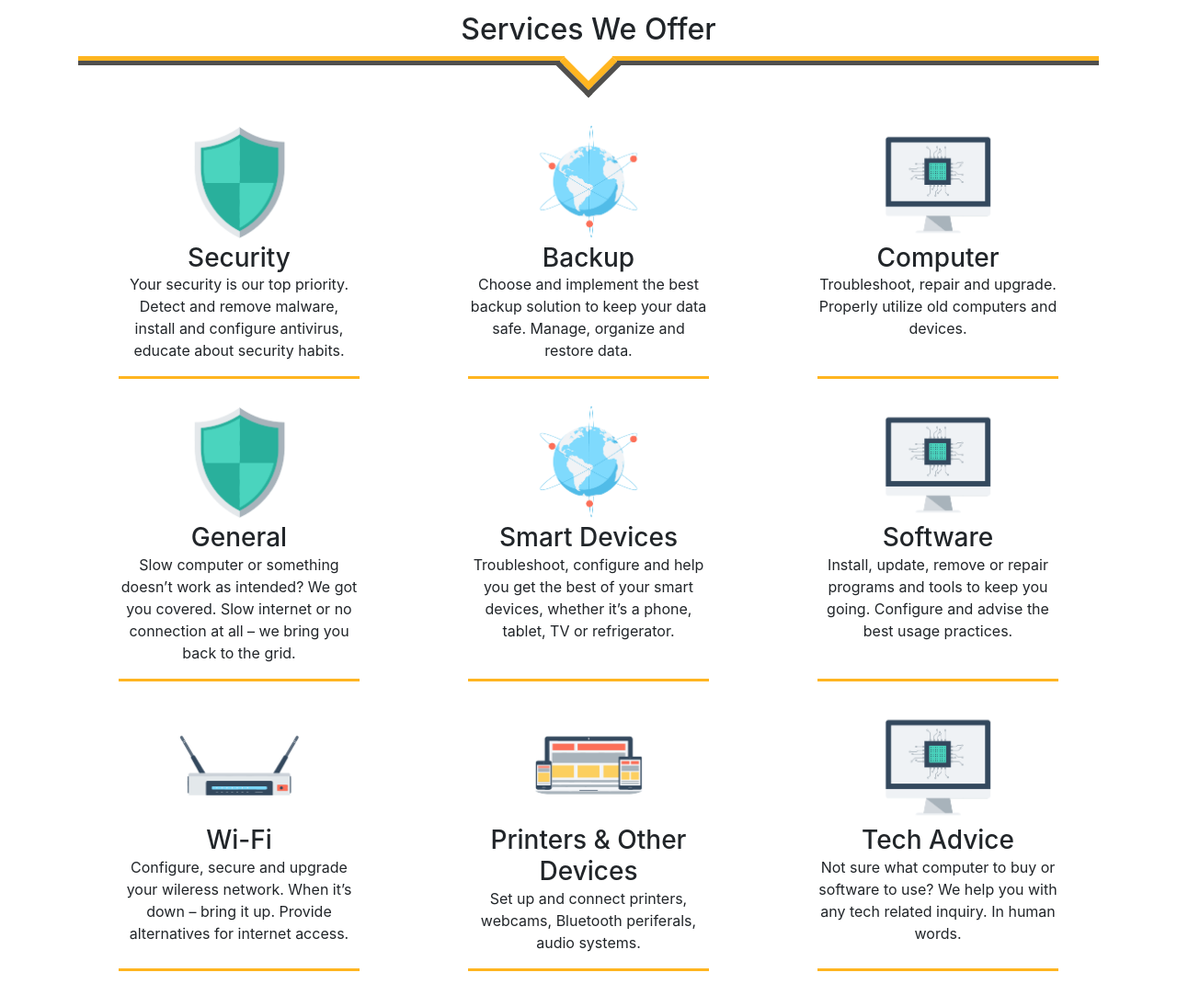
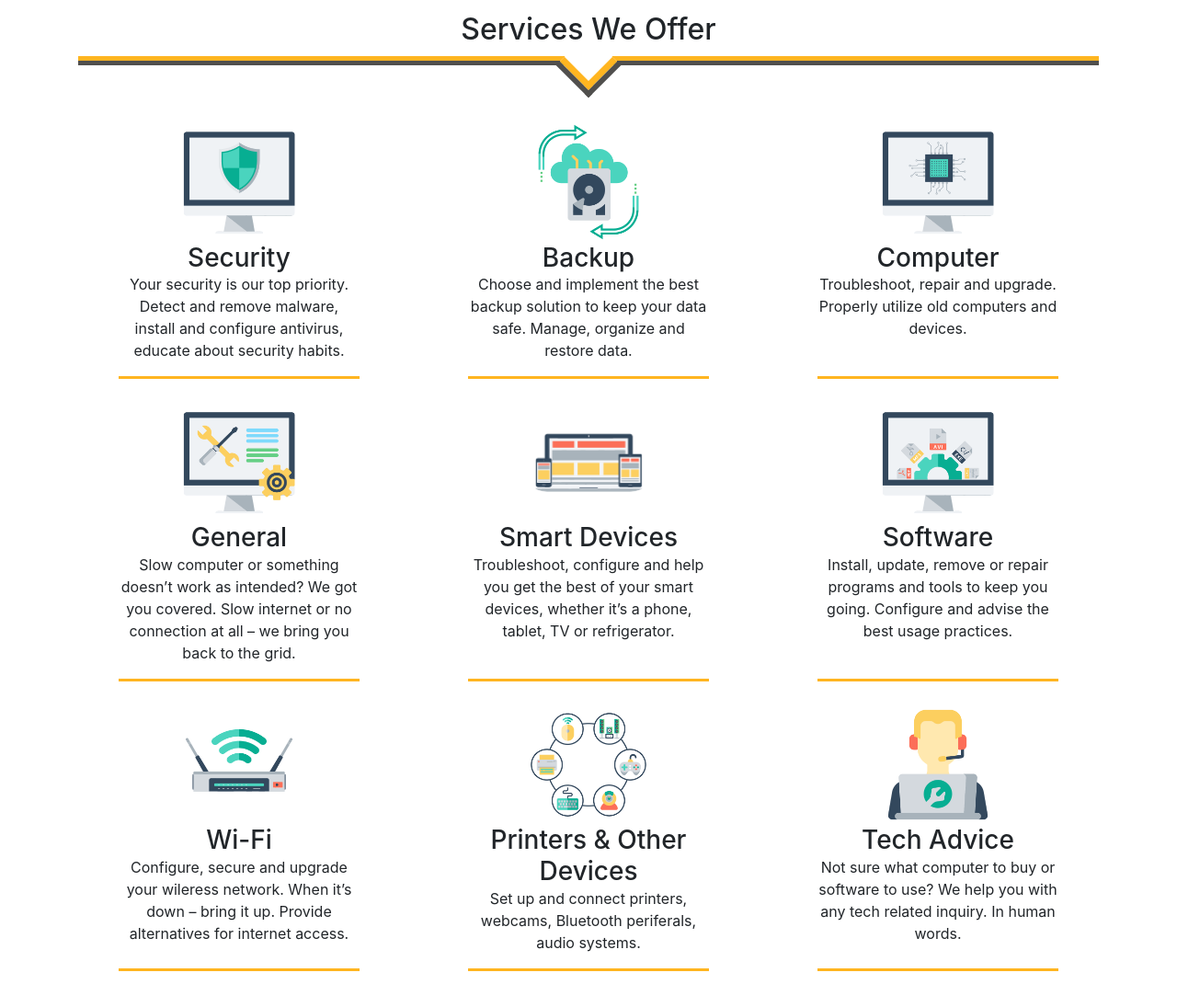
Before and after one commit to techsitter/techsitter.github.io, a plain HTML site: page index.html in a window 1280 px wide. Shown: the part 875-1970 px from the top of the page at 92% size. Drawn offline with nearby package versions, Linux system fonts and the light colour scheme; a web font is replaced by a local one.

Commit message:
icons update

```diff
--- a/css/main.css
+++ b/css/main.css
@@ -39,7 +39,10 @@ margin-bottom: 25px;
 	background: rgba(255, 255, 255, 0.9);
 	padding: 15px 10px 1px 10px;
 	/*border-radius: 8px;*/
-	/*border: 2px solid #393939;*/
+	/*border: 1px solid #393939;*/
+  -webkit-box-shadow: 0px 3px 5px 6px #ccc;  /* Safari 3-4, iOS 4.0.2 - 4.2, Android 2.3+ */
+  -moz-box-shadow: 0px 3px 5px 6px #ccc;
+	box-shadow: 1px 1px 5px 5px rgba(0, 0, 0, 0.4);
 }
 .jumbo-list {
 	list-style: none;
--- a/index.html
+++ b/index.html
@@ -87,7 +87,7 @@
 				<div class="col-md-4 mx-bottom">
 					<div class="bottom-border mx-auto">
 						<div>
-							<img src="security.png" class="img-fluid smaller-img">
+							<img src="security1.png" class="img-fluid smaller-img">
 						</div>
 						<div class="smaller-text">
 							<h3>Security</h3>
@@ -98,7 +98,7 @@
 				<div class="col-md-4 mx-bottom">
 					<div class="bottom-border mx-auto">
 						<div>
-							<img src="network1.png" class="img-fluid smaller-img">
+							<img src="backup.png" class="img-fluid smaller-img">
 						</div>
 						<div class="smaller-text">
 							<h3>Backup</h3>
@@ -109,7 +109,7 @@
 				<div class="col-md-4 mx-bottom">
 					<div class="bottom-border mx-auto">
 						<div>
-							<img src="hardware.png" class="img-fluid smaller-img">
+							<img src="hardware1.png" class="img-fluid smaller-img">
 						</div>
 						<div class="smaller-text">
 							<h3>Computer</h3>
@@ -122,7 +122,7 @@
 				<div class="col-md-4 mx-bottom">
 					<div class="bottom-border mx-auto">
 						<div>
-							<img src="security.png" class="img-fluid smaller-img">
+							<img src="general.png" class="img-fluid smaller-img">
 						</div>
 						<div class="smaller-text">
 							<h3>General</h3>
@@ -133,7 +133,7 @@
 				<div class="col-md-4 mx-bottom">
 					<div class="bottom-border mx-auto">
 						<div>
-							<img src="network1.png" class="img-fluid smaller-img">
+							<img src="device.png" class="img-fluid smaller-img">
 						</div>
 						<div class="smaller-text">
 							<h3>Smart Devices</h3>
@@ -144,7 +144,7 @@
 				<div class="col-md-4 mx-bottom">
 					<div class="bottom-border mx-auto">
 						<div>
-							<img src="hardware.png" class="img-fluid smaller-img">
+							<img src="software.png" class="img-fluid smaller-img">
 						</div>
 						<div class="smaller-text">
 							<h3>Software</h3>
@@ -157,7 +157,7 @@
 				<div class="col-md-4 mx-bottom">
 					<div class="bottom-border mx-auto">
 						<div>
-							<img src="network.png" class="img-fluid smaller-img">
+							<img src="network2.png" class="img-fluid smaller-img">
 						</div>
 						<div class="smaller-text">
 							<h3>Wi-Fi</h3>
@@ -168,7 +168,7 @@
 				<div class="col-md-4 mx-bottom">
 					<div class="bottom-border mx-auto">
 						<div>
-							<img src="device.png" class="img-fluid smaller-img">
+							<img src="peripherals.png" class="img-fluid smaller-img">
 						</div>
 						<div class="smaller-text">
 							<h3>Printers & Other Devices</h3>
@@ -179,7 +179,7 @@
 				<div class="col-md-4 mx-bottom">
 					<div class="bottom-border mx-auto">
 						<div>
-							<img src="hardware.png" class="img-fluid smaller-img">
+							<img src="tech advice.png" class="img-fluid smaller-img">
 						</div>
 						<div class="smaller-text">
 							<div class="">
```
Also changed, not shown: backup.png (added), general.png (added), hardware1.png (added), network2.png (added), peripherals.png (added), security1.png (added), smartHome.png (added), software.png (added), tech advice.png (added).
